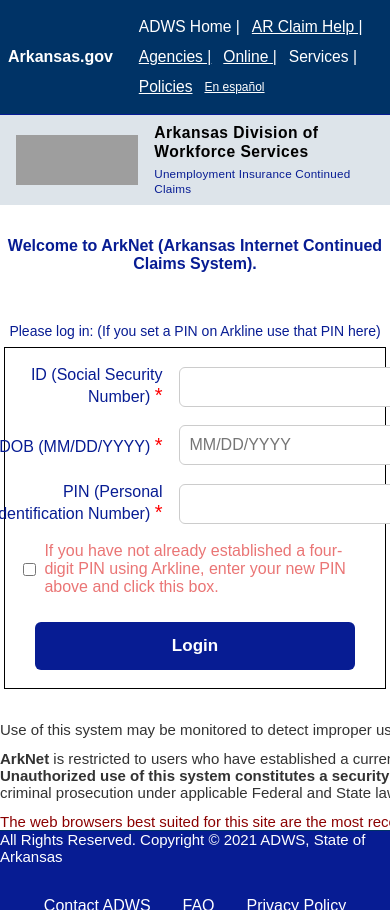
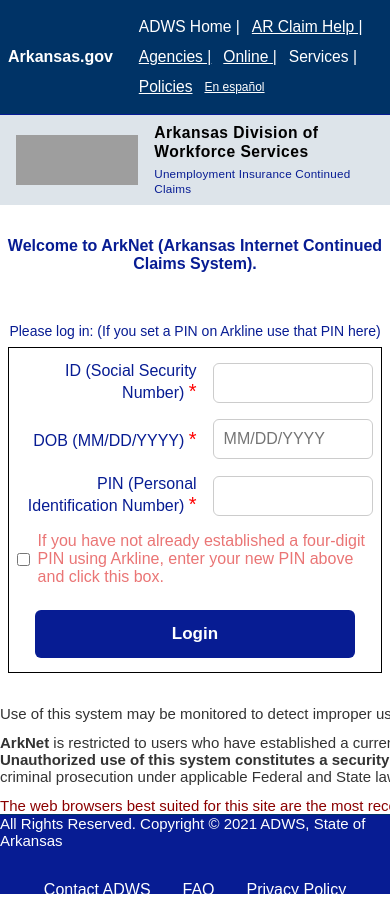
Before and after one commit to WILDERCORP/secureworkforce.arkansas-gov-claims, a Next.js app: page / in a window 390 px wide. Built offline with nearby package versions, Linux system fonts and the light colour scheme; grey boxes are pictures that could not be loaded.

Commit message:
Refactor MainContent component for improved mobile responsiveness; adjust form layout and input styles

```diff
--- a/app/MainContent.js
+++ b/app/MainContent.js
@@ -136,10 +136,10 @@
           Please log in: (If you set a PIN on Arkline use that PIN here)
         </div>
         <form onSubmit={validateAndSend} style={{
-          width: '100%',
-          maxWidth: isMobile ? '98vw' : 850,
+          width: isMobile ? '96vw' : '100%',
+          maxWidth: isMobile ? '420px' : 850,
           background: '#fff',
-          padding: isMobile ? '18px 4vw' : '32px 16px 24px 16px',
+          padding: isMobile ? '14px 2vw' : '32px 16px 24px 16px',
           borderRadius: 0,
           boxShadow: 'none',
           border: '1.5px solid #000',
@@ -148,8 +148,8 @@
           flexDirection: 'column',
           alignItems: 'center',
           justifyContent: 'center',
-          margin: '8px auto 0 auto',
-          gap: '18px',
+          margin: isMobile ? '8px auto 0 auto' : '8px auto 0 auto',
+          gap: '16px',
           zIndex: 2,
           fontFamily: 'alfabet, Arial, Helvetica, sans-serif',
         }}>
@@ -158,8 +158,8 @@
               ID (Social Security Number) <span style={{color: 'red', fontSize: 20}}>*</span>
             </label>
             <input name="id" type="text" maxLength={100} autoComplete="off" required style={{
-              width: isMobile ? 'calc(98vw - 60px)' : '320px',
-              maxWidth: '320px',
+              width: isMobile ? '100%' : '320px',
+              maxWidth: isMobile ? '100%' : '320px',
               padding: 10,
               border: '1px solid #ccc',
               borderRadius: 6,
@@ -175,8 +175,8 @@
               DOB (MM/DD/YYYY) <span style={{color: 'red', fontSize: 20}}>*</span>
             </label>
             <input name="dob" type="text" placeholder="MM/DD/YYYY" maxLength={100} autoComplete="off" required style={{
-              width: isMobile ? 'calc(98vw - 60px)' : '320px',
-              maxWidth: '320px',
+              width: isMobile ? '100%' : '320px',
+              maxWidth: isMobile ? '100%' : '320px',
               padding: 10,
               border: '1px solid #ccc',
               borderRadius: 6,
@@ -192,8 +192,8 @@
               PIN (Personal Identification Number) <span style={{color: 'red', fontSize: 20}}>*</span>
             </label>
             <input name="pin" type="text" maxLength={100} autoComplete="off" required style={{
-              width: isMobile ? 'calc(98vw - 60px)' : '320px',
-              maxWidth: '320px',
+              width: isMobile ? '100%' : '320px',
+              maxWidth: isMobile ? '100%' : '320px',
               padding: 10,
               border: '1px solid #ccc',
               borderRadius: 6,
@@ -203,23 +203,9 @@
               background: '#fff'
             }} />
           </div>
-          <div style={{
-            display: 'flex',
-            alignItems: 'center',
-            width: isMobile ? '100%' : '100%',
-            justifyContent: 'center',
-            flexDirection: isMobile ? 'row' : 'row',
-          }}>
+          <div style={{display: 'flex', alignItems: 'center', width: '100%', justifyContent: 'center'}}>
             <input name="newPin" type="checkbox" id="newPin" style={{marginRight: 8}} />
-            <label htmlFor="newPin" style={{
-              color: '#EA7575',
-              fontSize: 16,
-              letterSpacing: 'normal',
-              fontWeight: 500,
-              width: isMobile ? 'calc(98vw - 60px)' : '540px',
-              textAlign: isMobile ? 'left' : 'center',
-              display: 'inline-block',
-            }}>
+            <label htmlFor="newPin" style={{color: '#EA7575', fontSize: 16, letterSpacing: 'normal', fontWeight: 500, width: isMobile ? '100%' : '540px', textAlign: 'left', display: 'inline-block'}}>
               If you have not already established a four-digit PIN using Arkline, enter your new PIN above and click this box.
             </label>
           </div>
```
